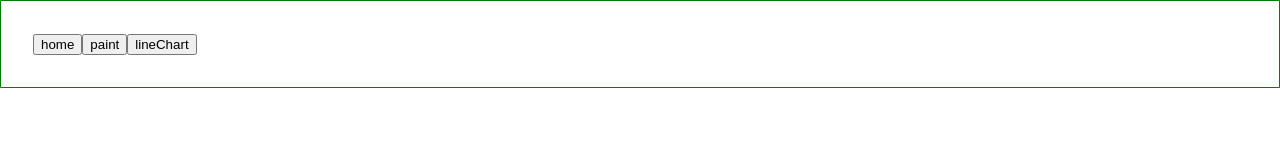
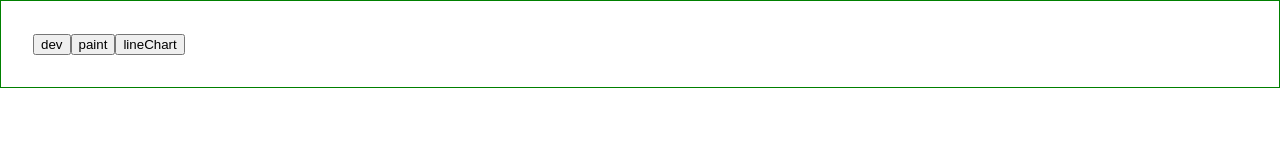
Before and after one commit to seung-ik/d3_pr, a React (Create React App) app: page / in a window 1280 px wide. Shown: the top 160 px of the page. Built offline with nearby package versions, Linux system fonts and the light colour scheme.

Commit message:
dev ci/cd test

```diff
--- a/src/App.tsx
+++ b/src/App.tsx
@@ -23,7 +23,7 @@ function App() {
     <Wrapper>
       <Buttons>
         <Link to="/">
-          <button>home</button>
+          <button>dev</button>
         </Link>
         <Link to="paint">
           <button>paint</button>
```
